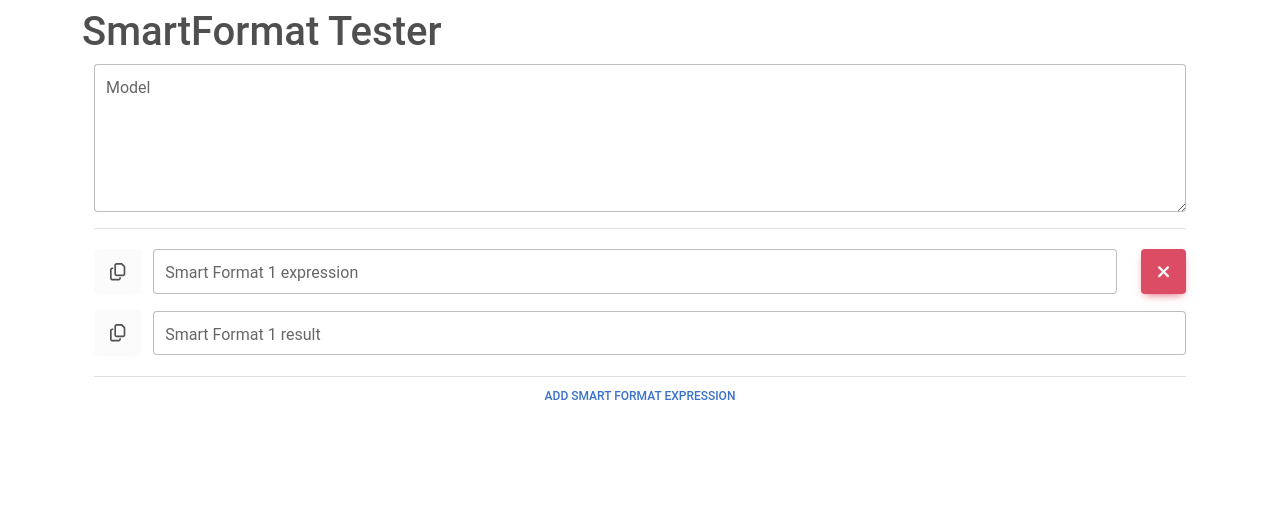
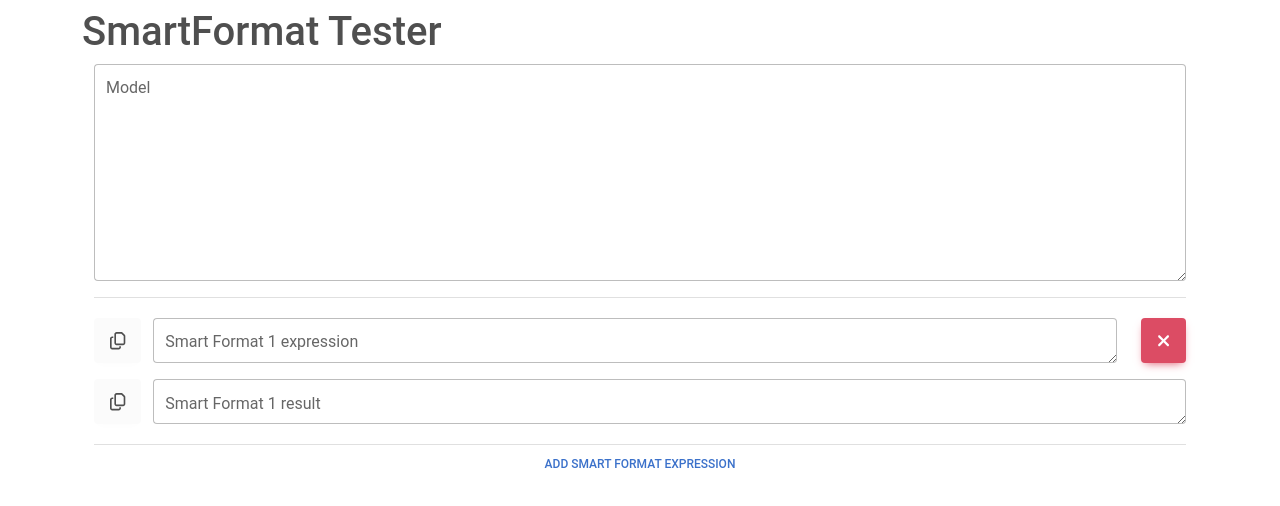
Before and after one commit to za9cser/SmartFormatTester, a React (Create React App) app in the folder SmartFormatTester/ClientApp/: page / in a window 1280 px wide. Shown: the top 506 px of the page. Built offline with nearby package versions, Linux system fonts and the light colour scheme.

Commit message:
feat: texarea everywhere

```diff
--- a/SmartFormatTester/ClientApp/src/modules/smartFormat/index.jsx
+++ b/SmartFormatTester/ClientApp/src/modules/smartFormat/index.jsx
@@ -52,13 +52,13 @@ const SmartFormat = () => {
                             label={`Model`}
                             name={`model`}
                             size="lg"
-                            rows={4}
+                            rows={6}
                             className="mb-3"
                             onChange={async (e) => {
                                 formik.setFieldValue(e.target.name, e.target.value);
                                 const { isOk, data, error } = await smartFormat(
-                                    formik.values.model,
-                                    formik.values.smartFormats
+                                    e.target.value,
+                                    formik.values.smartFormats.map((value) => value.expression)
                                 );
                                 isOk && data && formik.setFieldValue("smartFormats", data.smartFormats);
                             }}
@@ -86,12 +86,13 @@ const SmartFormat = () => {
                                                     </MDBBtn>
                                                 </MDBCol>
                                                 <MDBCol>
-                                                    <MDBFormikInput
+                                                    <MDBFormikTextArea
                                                         label={`Smart Format ${index + 1} expression`}
                                                         name={`smartFormats[${index}].expression`}
                                                         type="text"
                                                         className="w-100"
                                                         size="lg"
+                                                        rows={1}
                                                         onChange={async (e) => {
                                                             const value = e.target.value;
                                                             formik.setFieldValue(e.target.name, value);
@@ -140,12 +141,13 @@ const SmartFormat = () => {
                                                     </MDBBtn>
                                                 </MDBCol>
                                                 <MDBCol className="pe-0">
-                                                    <MDBFormikInput
+                                                    <MDBFormikTextArea
                                                         label={`Smart Format ${index + 1} result`}
                                                         name={`smartFormats[${index}].result`}
                                                         type="text"
                                                         className="w-100"
                                                         size="lg"
+                                                        rows={1}
                                                     />
                                                 </MDBCol>
                                             </MDBRow>
```
